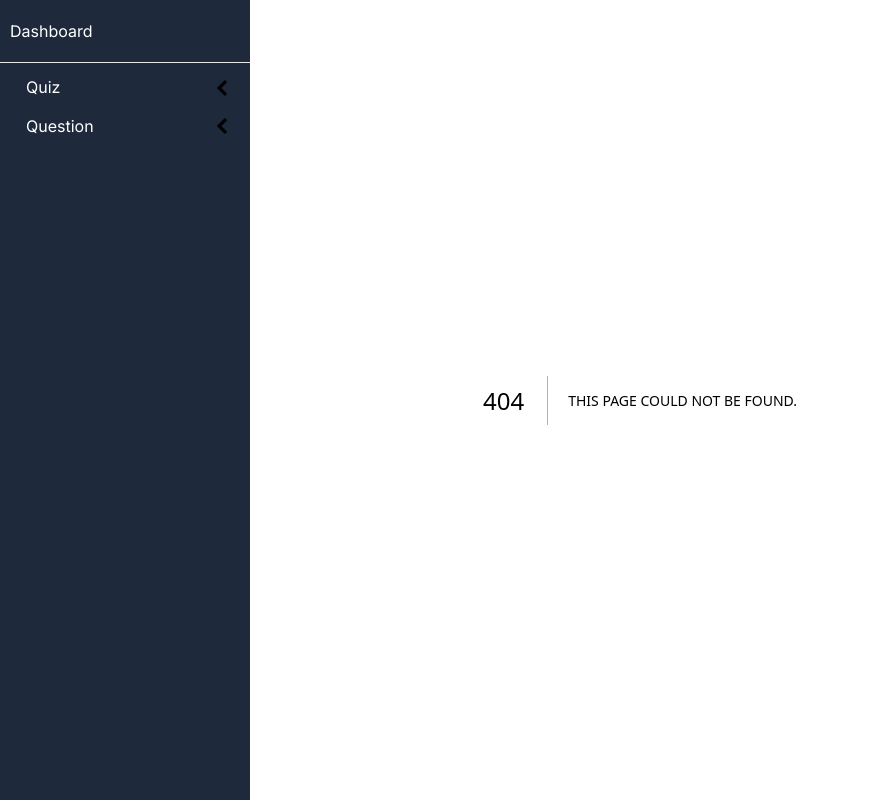
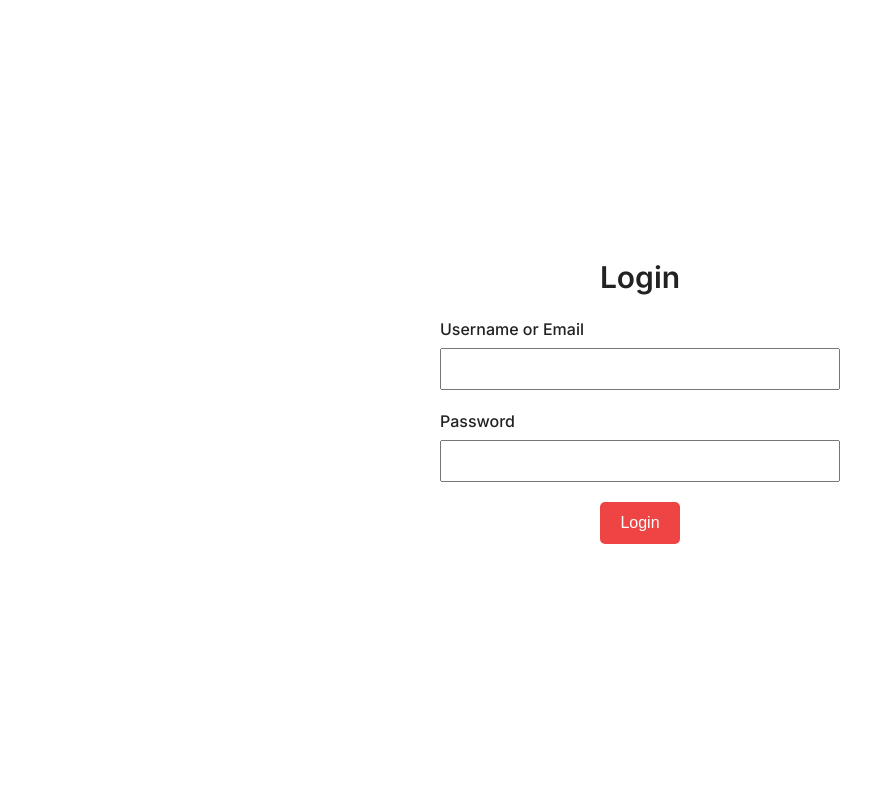
Before and after one commit to GiaHung02/quizfree-cms, a Next.js app: page /login in a window 1280 px wide. Before the commit this address had no page. Shown: the whole page, without its empty margins (0-892 px from the left). Built offline with nearby package versions, Linux system fonts and the light colour scheme; no server answers.

Commit message:
restructure

```diff
--- /dev/null
+++ b/src/app/dashboard/page.module.scss
@@ -0,0 +1,2 @@
+@use "@/styles/utils" as *;
+@use "@/styles/modules" as *;
--- a/src/app/quiz/page.js
+++ b/src/app/dashboard/quiz/page.js
@@ -21,7 +21,7 @@ export default function QuizPage() {
     }, []);
 
     const AddNewQuiz = () => {
-        router.push('/quiz/create');
+        router.push('/dashboard/quiz/create');
     }
 
     return (
@@ -36,7 +36,7 @@ export default function QuizPage() {
                         <div className={styles.quizList}>
                             {quizList.map((quiz) => (
                                 <div className={styles.quizItem} key={quiz.id}>
-                                    <div className={styles.quizContent} onClick={() => router.push(`/quiz/${quiz.slug}`)}>
+                                    <div className={styles.quizContent} onClick={() => router.push(`/dashboard/quiz/${quiz.slug}`)}>
                                         <h2>{quiz.title}</h2>
                                         <p>{quiz.description}</p>
                                         <div>{quiz.questionCount} questions</div>
--- a/src/app/layout.js
+++ b/src/app/layout.js
@@ -21,7 +21,6 @@ export default function RootLayout({ children }) {
     <html lang="en" className={inter.className}>
       <body>
         <div className={styles.wrapper}>
-          <Navbar />
           {children}
         </div>
       </body>
--- /dev/null
+++ b/src/app/login/page.js
@@ -0,0 +1,47 @@
+'use client';
+import { useEffect, useState } from 'react';
+import styles from './page.module.scss';
+import { getAllQuizzes } from '@/services/quizService';
+import Link from 'next/link';
+import { useRouter } from 'next/navigation';
+import { quizList } from '@/data/fakeData.js';
+import Button from '@/components/button';
+
+export default function QuizPage() {
+    const router = useRouter();
+    const [quizList, setQuizList] = useState([]);
+    const getQuizList = async () => {
+        const data = await getAllQuizzes();
+        console.log(data);
+        setQuizList(data.data);
+    };
+
+    useEffect(() => {
+        getQuizList();
+    }, []);
+
+    const AddNewQuiz = () => {
+        router.push('/quiz/create');
+    }
+
+    return (
+        <>
+            <div className={styles.loginPage}>
+                <h1 className={styles.title}>Login</h1>
+                <form>
+                    <div className={styles.formGroup}>
+                        <label>Username or Email</label>
+                        <input className={styles.input} type="text" value={""} />
+                    </div>
+                    <div className={styles.formGroup}>
+                        <label>Password</label>
+                        <input className={styles.input} type="text" value={""} />
+                    </div>
+                    <div className={styles.button}>
+                        <Button type="submit" mode="primary">Login</Button>
+                    </div>
+                </form>
+            </div>
+        </>
+    );
+}
--- /dev/null
+++ b/src/app/login/page.module.scss
@@ -0,0 +1,50 @@
+@use "@/styles/utils" as *;
+@use "@/styles/modules" as *;
+
+
+
+.loginPage {
+
+    display: flex;
+    justify-content: center;
+    align-items: center;
+    flex-direction: column;
+    width: 100%;
+    height: 100vh;
+
+
+    .title {
+        text-align: center;
+        font-size: 30px;
+        font-weight: 600;
+        margin-bottom: toRem(20);
+    }
+
+    form {
+        width: toRem(400);
+        max-width: toREm(400);
+
+        .formGroup {
+            margin-bottom: toRem(20);
+
+            label {
+                display: block;
+                margin-bottom: 8px;
+                font-weight: 500;
+            }
+
+            input {
+                width: 100%;
+                padding: toRem(10) toRem(10);
+            }
+
+        }
+
+        .button {
+            text-align: center;
+        }
+
+    }
+
+
+}
--- a/src/components/navbar/index.js
+++ b/src/components/navbar/index.js
@@ -13,14 +13,6 @@ export default function Index(params) {
             title: 'Quiz',
             links: [
                 { name: 'List Quiz', href: '/quiz' },
-                { name: 'Create New Quiz', href: '/' },
-            ],
-        },
-        {
-            title: 'Question',
-            links: [
-                { name: 'List Question', href: '/' },
-                { name: 'Create New Question', href: '/' },
             ],
         },
     ];
```
Also changed, not shown: src/app/dashboard/layout.js (added, +30 -0 lines), src/app/dashboard/page.js (added, +8 -0 lines), src/app/dashboard/ui.js (added, +12 -0 lines), src/app/dashboard/quiz/[slug]/page.js (renamed from src/app/quiz/[slug]/page.js), src/app/dashboard/quiz/[slug]/page.module.scss (renamed from src/app/quiz/[slug]/page.module.scss), src/app/dashboard/quiz/page.module.scss (renamed from src/app/quiz/page.module.scss).
